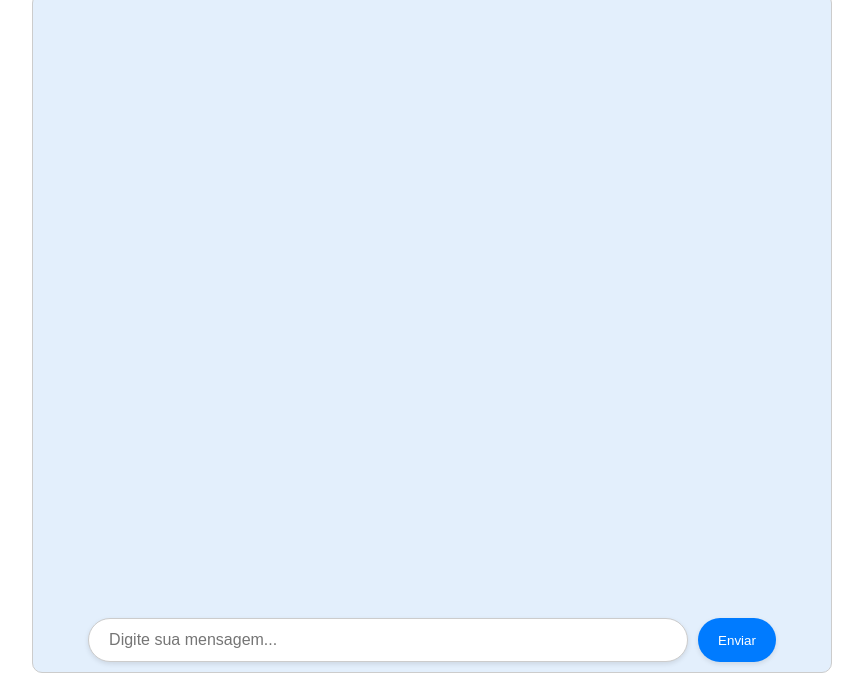
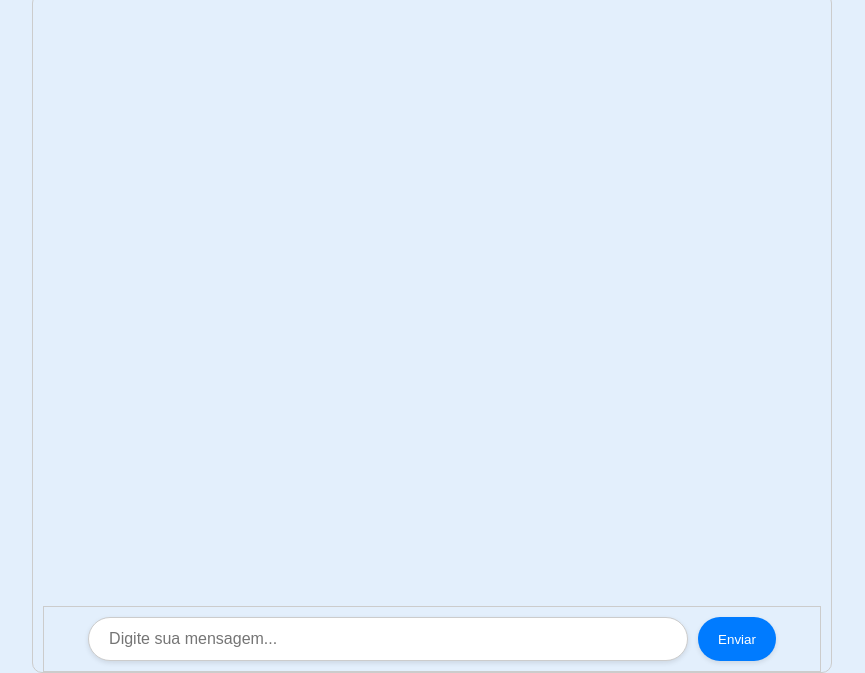
Before and after one commit to kauevdev/monoma, a plain HTML site: page index.html in a window 1280 px wide. Shown: the part 127-800 px from the top of the page, without its empty margins (208-1073 px from the left). Drawn offline with Linux system fonts and the light colour scheme.

Commit message:
correção

```diff
--- a/estilos/Monoma.css
+++ b/estilos/Monoma.css
@@ -24,7 +24,7 @@ html, body {
   display: flex;
   flex-direction: column;
   font-family: var(--fonte-padrao);
-  background-color: white;
+  background-color: var(--cor2);
   margin: auto;
 }
 
@@ -65,7 +65,7 @@ main.chat-container {
   margin: 120px auto 70px auto;
   display: flex;
   flex-direction: column;
-  border: 1px solid #ccc;
+  /* border: 1px solid #ccc; */
   border-radius: 10px;
   overflow-y: auto;
   background-color: var(--cor2);
--- a/estilos/media-queries.css
+++ b/estilos/media-queries.css
@@ -7,9 +7,12 @@
 
     main.chat-container {
         margin: 0px auto;
+        border: 1px solid #ccc;
+
     }
 
     div.input-container  {
         position: static;
+        border: 1px solid #ccc;
     }
 }
```
